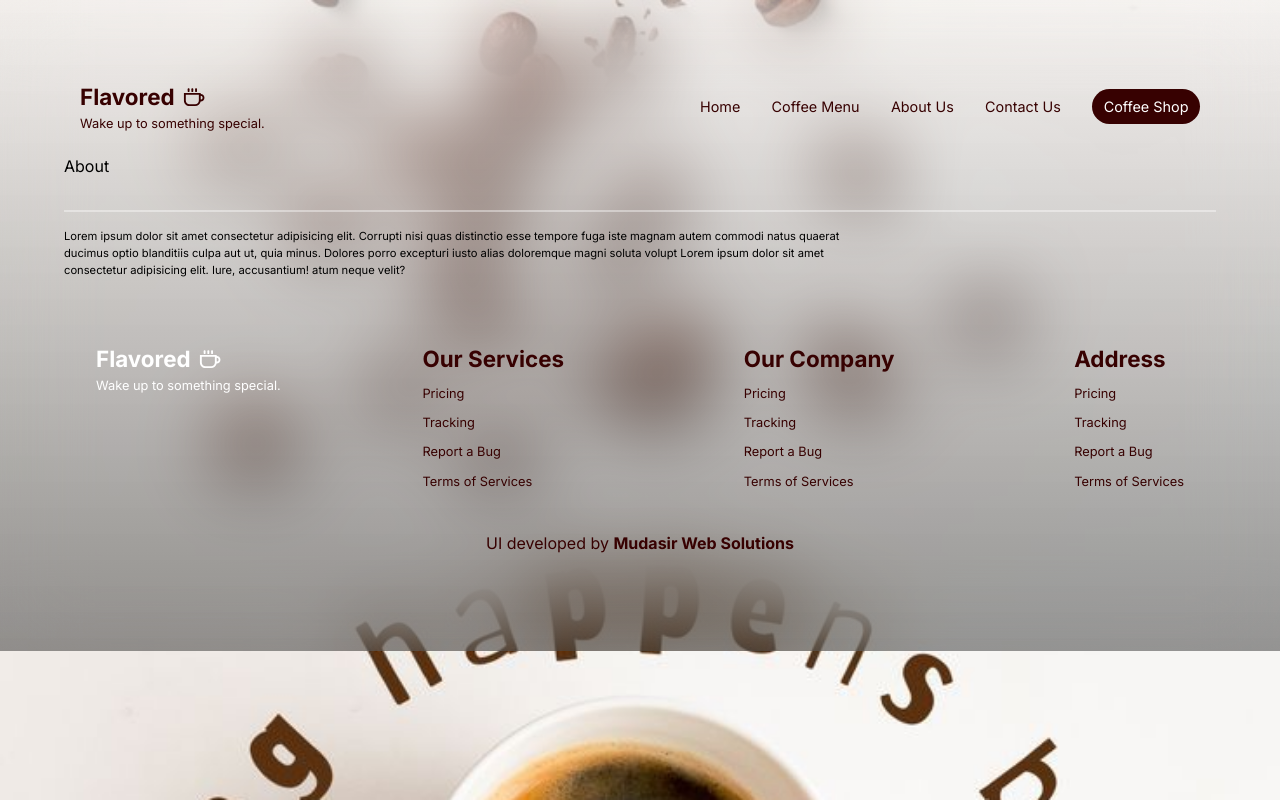
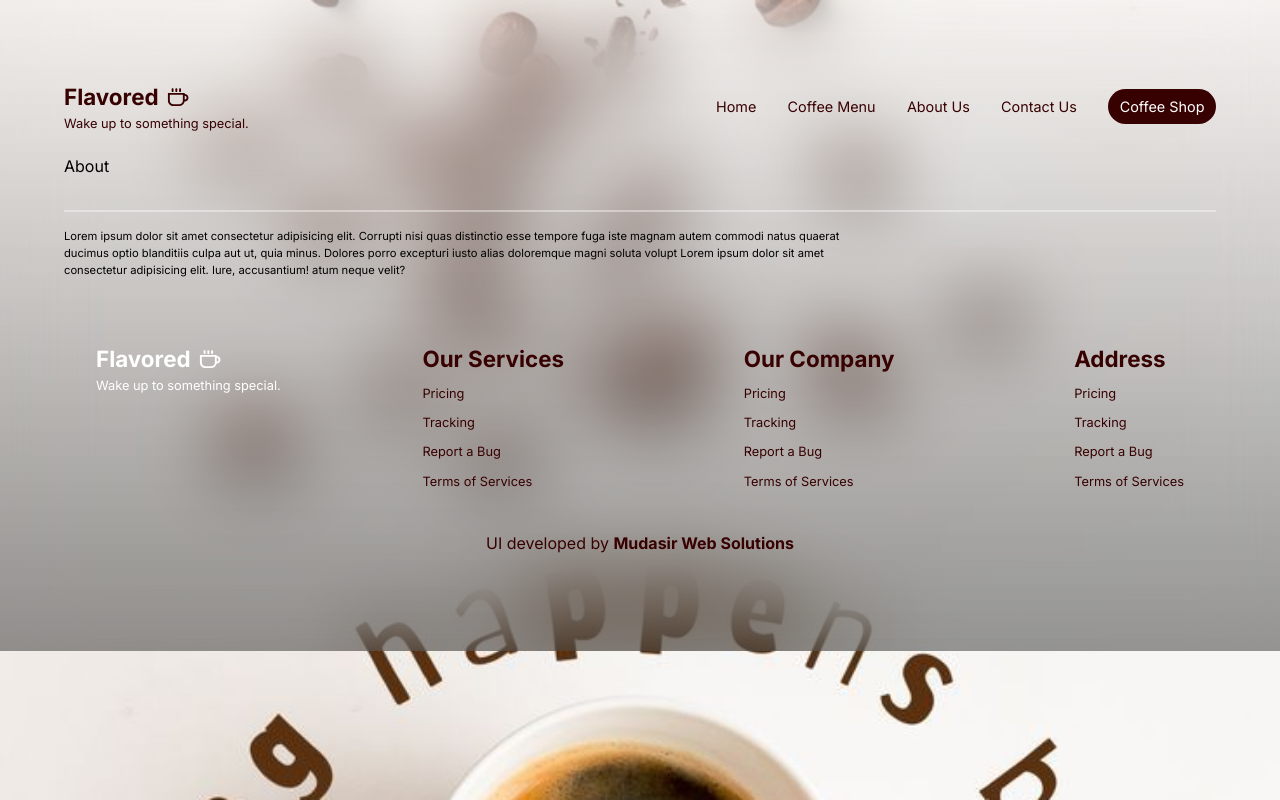
Before and after one commit to MudasirBashirBhatti/flavored-next-tailwind, a Next.js app: page /about in a window 1280 px wide. Built offline with nearby package versions, Linux system fonts and the light colour scheme.

Commit message:
px removed from navigation

```diff
--- a/src/components/TopNav.jsx
+++ b/src/components/TopNav.jsx
@@ -13,7 +13,7 @@ const TopNav = () => {
   let dispatch = useDispatch();
   return (
     <div
-      className={`rounded-[10px] overflow-hidden p-[1em] bg-[rgb(247,247,247)] md:bg-none transition-[3s] ease-in-out`}
+      className={`rounded-[10px] overflow-hidden py-[1em] bg-[rgb(247,247,247)] md:bg-none transition-[3s] ease-in-out`}
       style={{ height: `${increaseHeight}`, background: `${bgColor}` }}
     >
       {/* navigation bar */}
```
